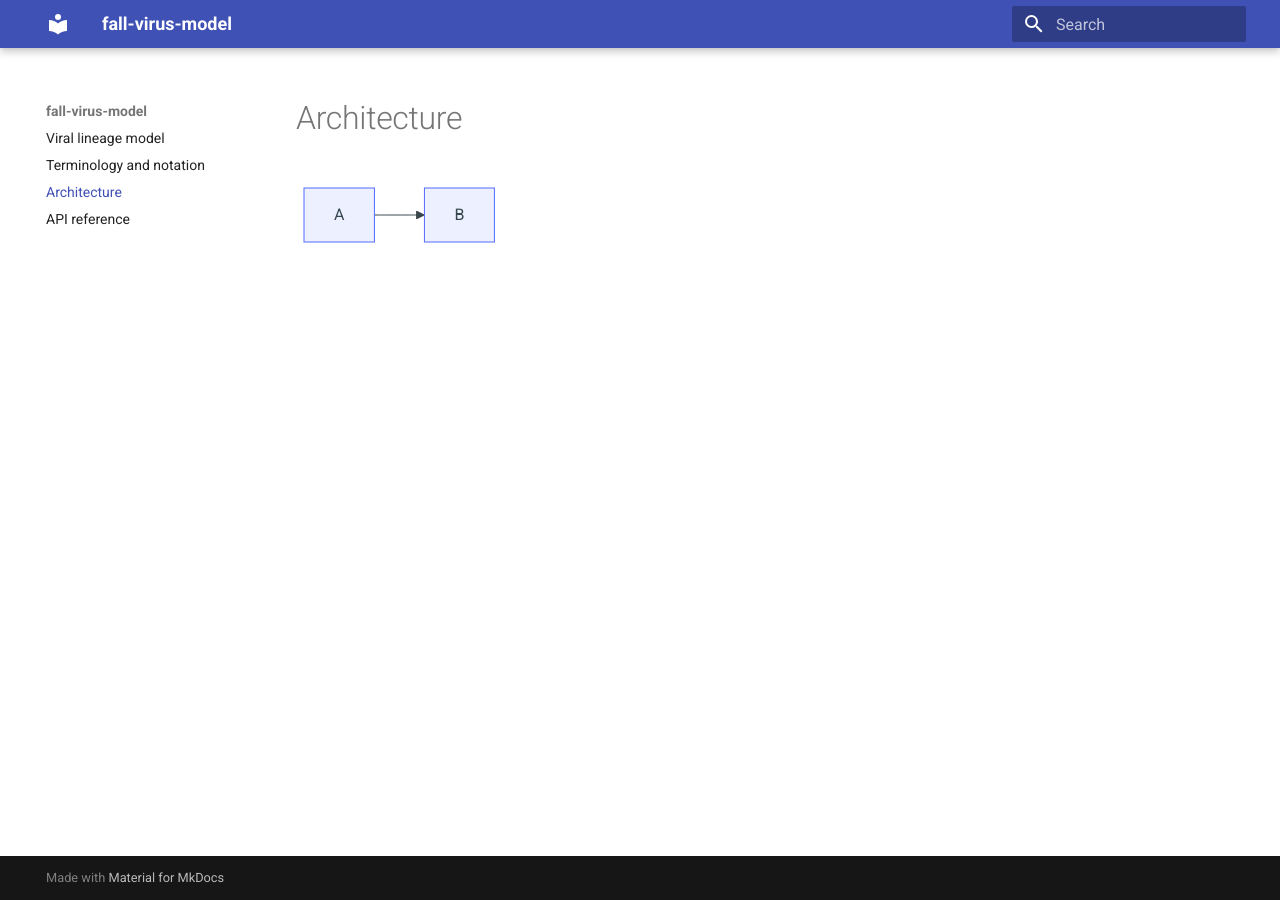
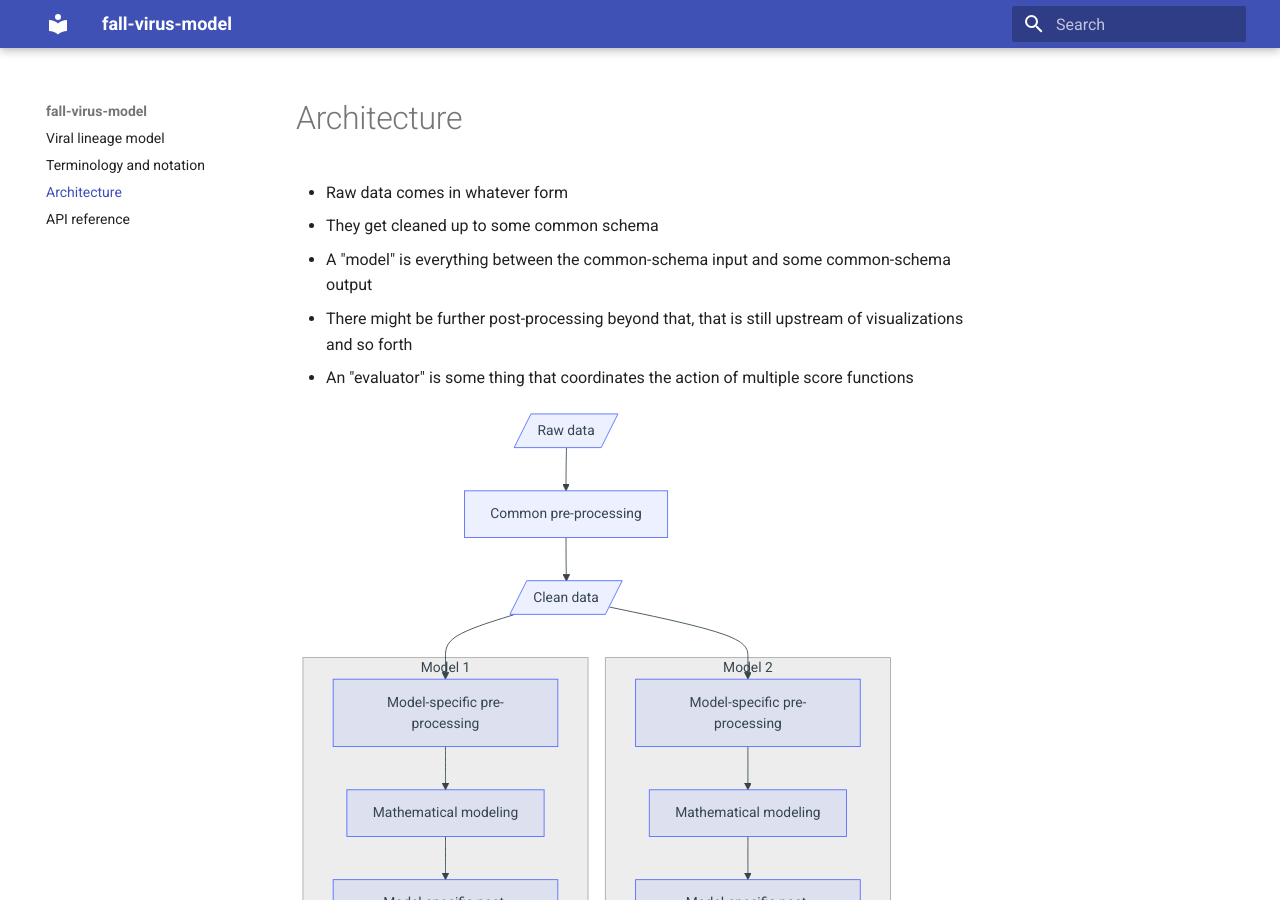
Before and after one commit to CDCgov/cfa-viral-lineage-model, an MkDocs documentation site: the page built from docs/architecture.md, in a window 1280 px wide and 900 px high. Built offline with MkDocs 1.6.1 and Material for MkDocs 9.7.7, drawn with Linux system fonts in a browser that asks for light colours.

Commit message:
initial architecture sketch

````diff
--- a/docs/architecture.md
+++ b/docs/architecture.md
@@ -1,5 +1,60 @@
+# Architecture
+
+- Raw data comes in whatever form
+- They get cleaned up to some common schema
+- A "model" is everything between the common-schema input and some common-schema output
+- There might be further post-processing beyond that, that is still upstream of visualizations and so forth
+- An "evaluator" is some thing that coordinates the action of multiple score functions
+
 ```mermaid
-flowchart LR
+flowchart TD
 
-A --> B;
+%% Raw data and common pre-processing
+raw_data[/Raw data/] --> preproc[Common pre-processing]
+preproc --> clean[/Clean data/]
+
+%% Individual models
+subgraph model1[Model 1]
+  preproc1[Model-specific pre-processing]
+  comp1[Mathematical modeling]
+  postproc1[Model-specific post-processing]
+end
+
+subgraph model2[Model 2]
+  preproc2[Model-specific pre-processing]
+  comp2[Mathematical modeling]
+  postproc2[Model-specific post-processing]
+end
+
+output1[/Model 1 output/]
+output2[/Model 2 output/]
+
+%% Flow through the models
+clean --> preproc1 --> comp1 --> postproc1 --> output1
+clean --> preproc2 --> comp2 --> postproc2 --> output2
+
+%% Evaluation
+subgraph Evaluator
+    score1[Score function 1]
+    score2[Score function 2]
+end
+
+outputs --> score1
+outputs --> score2
+score1 --> scores
+score2 --> scores
+scores[/Scores/]
+
+%% Common post-processing
+postproc[Common post-processing] --> outputs[/Clean outputs/]
+
+%% Diagnostics
+outputs --> dx_scripts[Diagnostic scripts] --> dx[/Diagnostic files & figures/]
+output1 --> postproc
+output2 --> postproc
+
+%% Visualizations
+viz_scripts[Visualization scripts]
+outputs --> viz_scripts
+scores --> viz_scripts
 ```
````
